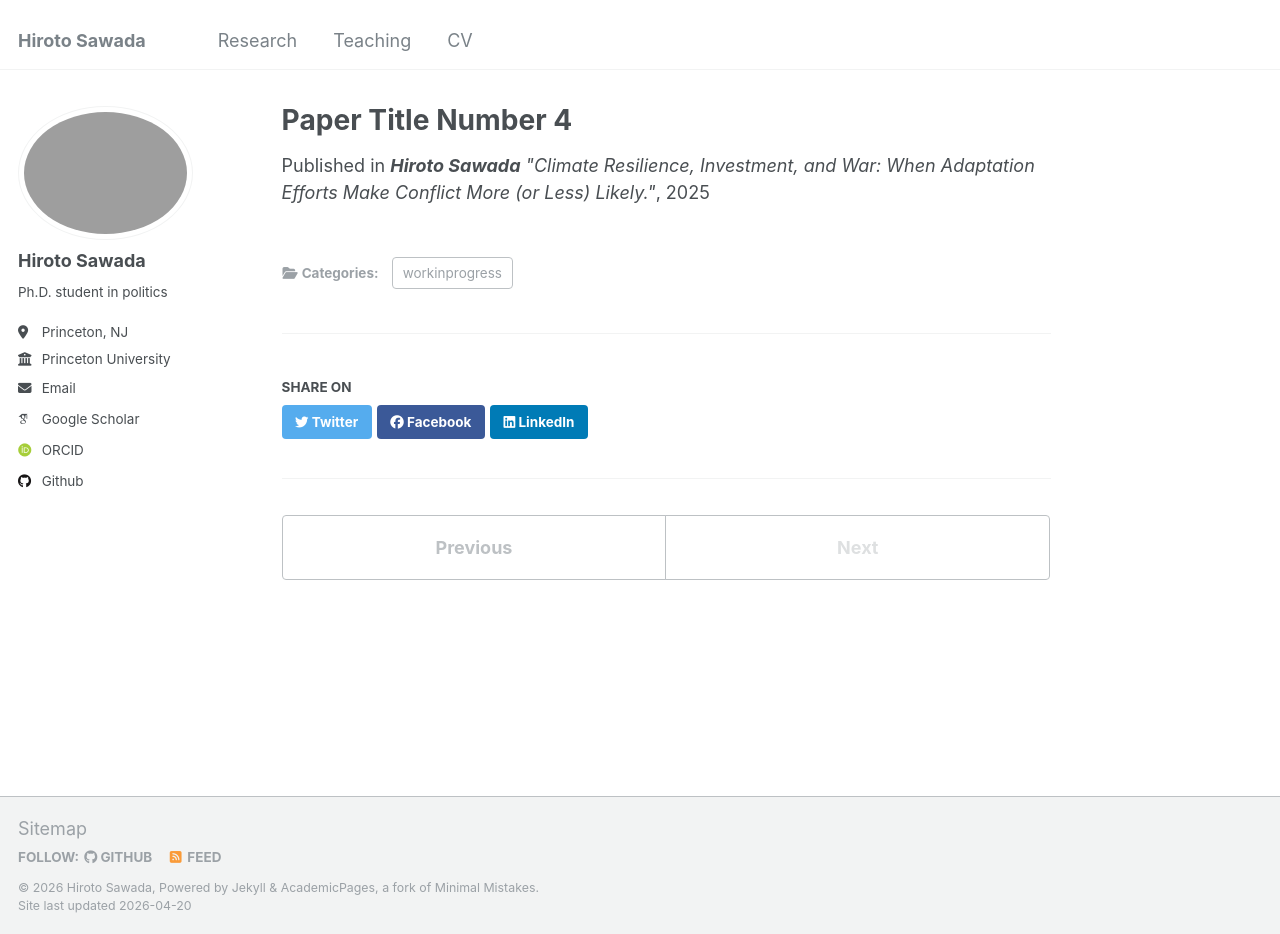
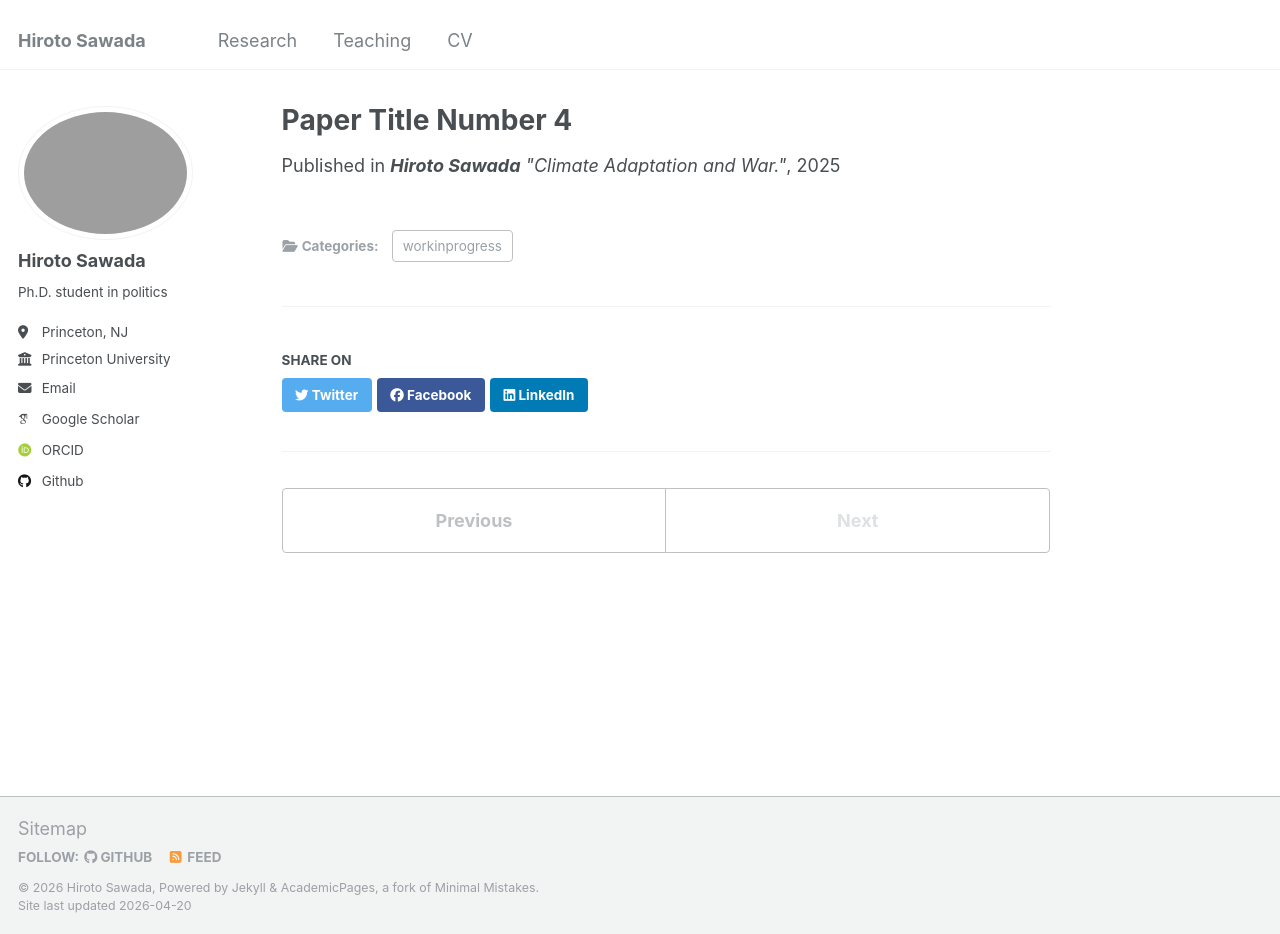
Before and after one commit to hiroto-sawada/hiroto-sawada.github.io, a Jekyll site: the page built from _publications/2024-02-17-paper-title-number-4.md, in a window 1280 px wide and 934 px high. Built offline with Jekyll 4.4.1, drawn with Linux system fonts in a browser that asks for light colours; some web fonts are replaced.

Commit message:
Update 2024-02-17-paper-title-number-4.md

```diff
--- a/_publications/2024-02-17-paper-title-number-4.md
+++ b/_publications/2024-02-17-paper-title-number-4.md
@@ -3,5 +3,5 @@ title: "Paper Title Number 4"
 collection: publications
 category: workinprogress
 date: 2025-08-31
-venue: '<b>Hiroto Sawada</b> "Climate Resilience, Investment, and War: When Adaptation Efforts Make Conflict More (or Less) Likely."'
+venue: '<b>Hiroto Sawada</b> "Climate Adaptation and War."'
 ---
```
